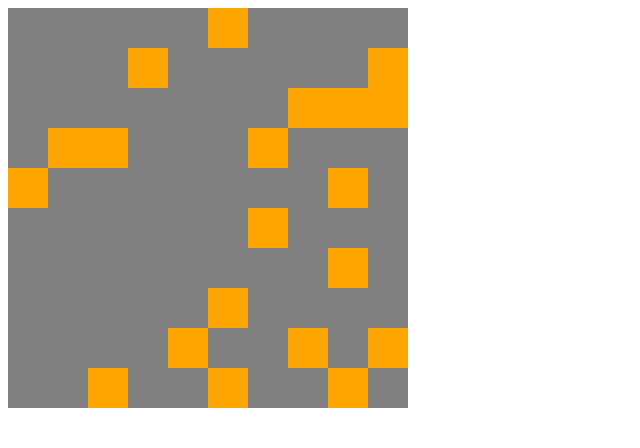
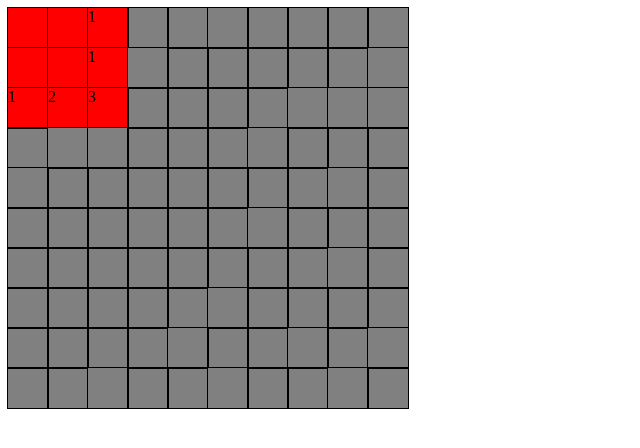
Before and after one commit to JpBongiovanni/simple_games, a plain HTML site: page minesweeper/index.html in a window 1280 px wide. Both pictures are taken after a click on the element 28 px from the left and 28 px from the top of the page. Shown: the whole page, without its empty margins (0-640 px from the left). Drawn offline with Linux system fonts and the light colour scheme.

Commit message:
minesweeper complete

```diff
--- a/minesweeper/app.js
+++ b/minesweeper/app.js
@@ -2,7 +2,9 @@ document.addEventListener('DOMContentLoaded', () => {
     const grid = document.querySelector('.grid');
     let width = 10;
     let bombAmount = 20;
+    let flags = 0;
     let squares = [];
+    let isGameOver = false
 
     //create board
     function createBoard() {
@@ -25,33 +27,152 @@ document.addEventListener('DOMContentLoaded', () => {
             square.addEventListener('click', function(e) {
                 click(square)
             })
+
+            //cntrl and left click
+            square.oncontextmenu = function(e) {
+                e.preventDefault()
+                addFlag(square)
+            }
         }
 
         //add numbers
         for (let i = 0; i < squares.length; i++){
             let total = 0;
             const isLeftEdge = (i % width === 0);
-            const isRightEdge = (i === width - 1);
+            const isRightEdge = (i % width === width - 1);
 
-            if (squares[i].classList.contains('valid')){
-                if (i > 0 && !isLeftEdge && squares[i -1].classList.contains('bomb')) total++; //checks if a bomb is to the west of the clicked square
-                if (i > 9 && !isRightEdge && squares[i +1 - width].classList.contains('bomb')) total++ //checks if a bomb is to the north east of the clicked square
-                if (i > 10 && squares[i - width].classList.contains('bomb')) total++//checks if a bomb is to the north of the clicked square
-                if (i > 11 && !isLeftEdge && squares[i - width - 1].classList.contains('bomb')) total++//checks if a bomb is to the north west of the clicked square
-                if (i < 98 && !isRightEdge && squares[i + 1].classList.contains('bomb')) total++ //checks if a bomb is to the east of the clicked square
-                if (i < 90 && !isLeftEdge && squares[i + width -1].classList.contains('bomb')) total++ //checks if a bomb is to the south west of the clicked square
-                if (i < 88 && !isRightEdge && squares[i + width + 1].classList.contains('bomb')) total++ //checks if a bomb is to the south east
-                if (i < 89 && squares[i + width].classList.contains('bomb')) total++ //checks if a bomb is south of the clicked square
-
+            if (squares[i].classList.contains('valid')) {
+                if (i > 0 && !isLeftEdge && squares[i -1].classList.contains('bomb')) total ++
+                if (i > 9 && !isRightEdge && squares[i +1 -width].classList.contains('bomb')) total ++
+                if (i > 10 && squares[i -width].classList.contains('bomb')) total ++
+                if (i > 11 && !isLeftEdge && squares[i -1 -width].classList.contains('bomb')) total ++
+                if (i < 98 && !isRightEdge && squares[i +1].classList.contains('bomb')) total ++
+                if (i < 90 && !isLeftEdge && squares[i -1 +width].classList.contains('bomb')) total ++
+                if (i < 88 && !isRightEdge && squares[i +1 +width].classList.contains('bomb')) total ++
+                if (i < 89 && squares[i +width].classList.contains('bomb')) total ++
+                squares[i].setAttribute('data', total)
             }
         }
     }
     createBoard();
 
+    //add Flag with right click
+    function addFlag(square) {
+        if (isGameOver) return
+        if (!square.classList.contains('checked') && (flags < bombAmount)) {
+            if(!square.classList.contains('flag')){
+                square.classList.add('flag');
+                square.innerHTML = '🚩';
+                flags ++;
+                checkForWin();
+            } else {
+                square.classList.remove('flag')
+                square.innerHTML = ''
+                flags --
+            }
+        }
+    }
+
     //click on square actions
     function click(square) {
+        let currentId = square.id
+        if (isGameOver) return
+        if (square.classList.contains('checked') || square.classList.contains('flag')) return
         if (square.classList.contains('bomb')) {
-            alert('Game Over')
+            gameOver(square)
+        } else {
+            let total = square.getAttribute('data')
+            if (total !=0) {
+                square.classList.add('checked')
+                if (total == 1) square.classList.add('one')
+                if (total == 2) square.classList.add('two')
+                if (total == 3) square.classList.add('three')
+                if (total == 4) square.classList.add('four')
+                square.innerHTML = total
+                return
+            }
+            checkSquare(square, currentId)
+        }
+        square.classList.add('checked')
+    }
+
+    //check neighboring square once square is clicked
+    function checkSquare(square, currentId) {
+        const isLeftEdge = (currentId % width === 0)
+        const isRightEdge = (currentId % width === width -1)
+
+        setTimeout(() => {
+            if (currentId > 0 && !isLeftEdge) {
+                const newId = squares[parseInt(currentId) -1].id
+                const newSquare = document.getElementById(newId)
+                click(newSquare)
+            }
+            if (currentId > 9 && !isRightEdge) {
+                const newId = squares[parseInt(currentId) +1 -width].id
+                const newSquare = document.getElementById(newId)
+                click (newSquare)
+            }
+            if (currentId > 10) {
+                const newId = squares[parseInt(currentId) - width].id
+                const newSquare = document.getElementById(newId)
+                click (newSquare)
+            }
+            if (currentId > 11 && !isLeftEdge) {
+                const newId = squares[parseInt(currentId) - width - 1].id
+                const newSquare = document.getElementById(newId)
+                click (newSquare)
+            }
+            if (currentId < 98 && !isRightEdge){
+                const newId = squares[parseInt(currentId) +1].id
+                const newSquare = document.getElementById(newId)
+                click (newSquare)
+            }
+            if (currentId < 90 && !isLeftEdge) {
+                const newId = squares[parseInt(currentId) -1 +width].id
+                //const newId = parseInt(currentId) -1 +width   ....refactor
+                const newSquare = document.getElementById(newId)
+                click(newSquare)
+            }
+            if (currentId < 88 && !isRightEdge) {
+            const newId = squares[parseInt(currentId) +1 +width].id
+            //const newId = parseInt(currentId) +1 +width   ....refactor
+            const newSquare = document.getElementById(newId)
+            click(newSquare)
+            }
+            if (currentId < 89) {
+            const newId = squares[parseInt(currentId) +width].id
+            //const newId = parseInt(currentId) +width   ....refactor
+            const newSquare = document.getElementById(newId)
+            click(newSquare)
+            }
+        }, 10)
+    }
+
+    //game over
+    function gameOver(square){
+        console.log('BOOM! Game Over!')
+        isGameOver = true
+
+        //show All the bombs
+        squares.forEach(square => {
+            if (square.classList.contains('bomb')){
+                square.innerHTML = '💣'
+            }
+        })
+    }
+
+
+    //check for win
+    function checkForWin() {
+        let matches = 0;
+        for (let i = 0; i < squares.length; i++){
+            if (squares[i].classList.contains('flag') && squares[i].classList.contains('bomb')){
+                matches ++
+            }
+            if (matches === bombAmount){
+                console.log('YOU WIN!')
+                isGameOver = true;
+            }
         }
     }
 
@@ -75,9 +196,4 @@ document.addEventListener('DOMContentLoaded', () => {
 
 
 
-
-
-
-
-
 })
--- a/minesweeper/style.css
+++ b/minesweeper/style.css
@@ -4,13 +4,21 @@
     display: flex;
     flex-wrap: wrap;
     background-color: grey;
+    outline: 1px solid black;
 }
 
 .grid div {
     height: 40px;
     width: 40px;
+    outline: 1px solid black;
+}
+
+.checked {
+    background-color: red;
+    outline: 1px solid black;
 }
 
 .bomb {
-    background-color: orange;
+    background-color: grey;
+    outline: 1px solid black;
 }
```
